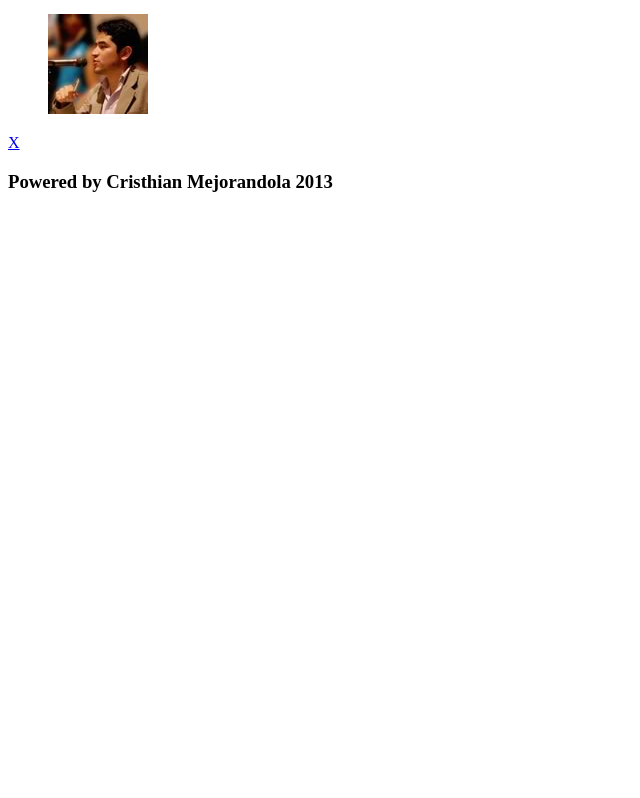
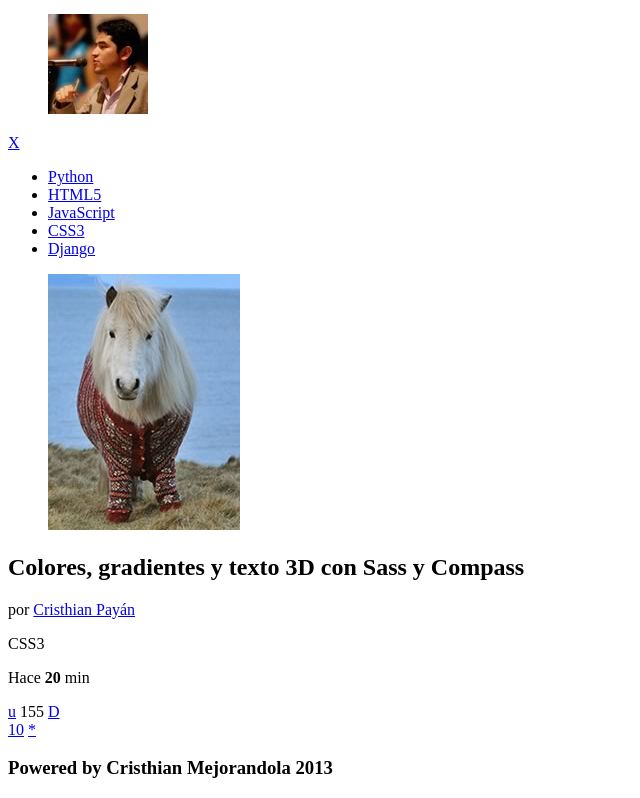
Before and after one commit to cristhianr6/Frontend2, a plain HTML site: page index.html in a window 1280 px wide. Shown: the part 272-1070 px from the top of the page, without its empty margins (0-640 px from the left). Before the commit the page ends 800 px from the top, so only its background shows below. Drawn offline with Linux system fonts and the light colour scheme.

Commit message:
estructura semantica final

```diff
--- a/index.html
+++ b/index.html
@@ -46,11 +46,44 @@
   </header>
 
   <nav>
-
+    <ul class="menu">
+      <li><a href="#">Python</a></li>
+      <li><a href="#">HTML5</a></li>
+      <li><a href="#">JavaScript</a></li>
+      <li><a href="#">CSS3</a></li>
+      <li><a href="#">Django</a></li>
+    </ul>
   </nav>
 
-  <section>
-
+  <section class="posts">
+      <article class="post">
+         <div class="descripcion">
+           <figure class="imagen">
+             <img src="imagenes/foto.jpg" alt="">
+           </figure>
+           <div class="detalles">
+             <h2 class="titulo">
+               Colores, gradientes y texto 3D con Sass y Compass
+             </h2>
+             <p class="autor">
+               por <a href="#">Cristhian Payán</a>
+             </p>
+             <a class="tag">CSS3</a>
+             <p class="fecha">Hace <strong>20</strong> min</p>
+           </div>
+         </div>
+         <div class="acciones">
+            <div class="votos">
+              <a href="#" class="up">u</a>
+                <span class="total">155</span>
+              <a href="#" class="down">D</a>
+            </div>
+            <div class="datos">
+              <a href="#" class="comentarios">10</a>
+              <a href="#" class="estrellita">*</a>
+            </div>
+         </div>
+      </article>
   </section>
 
   <footer>
```
